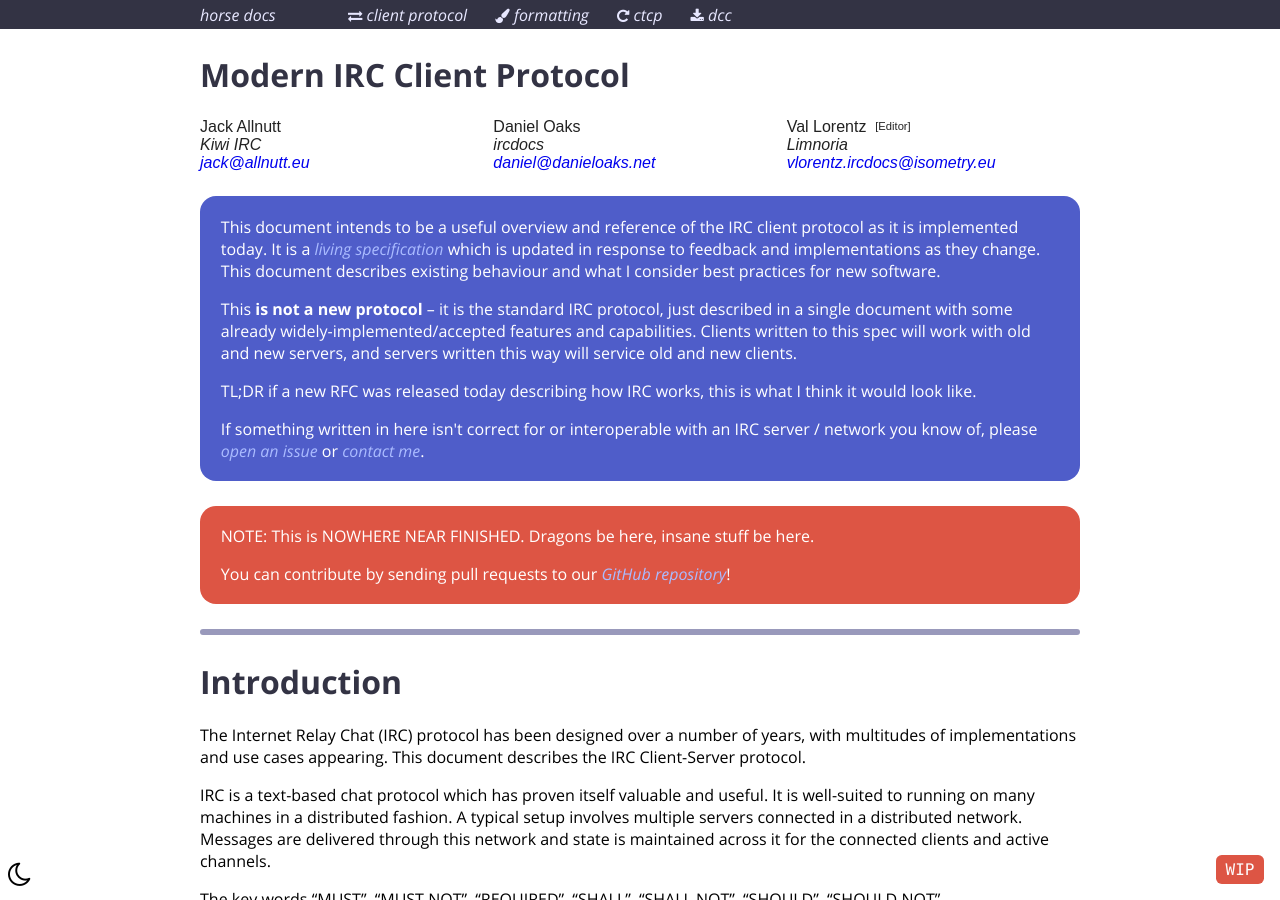
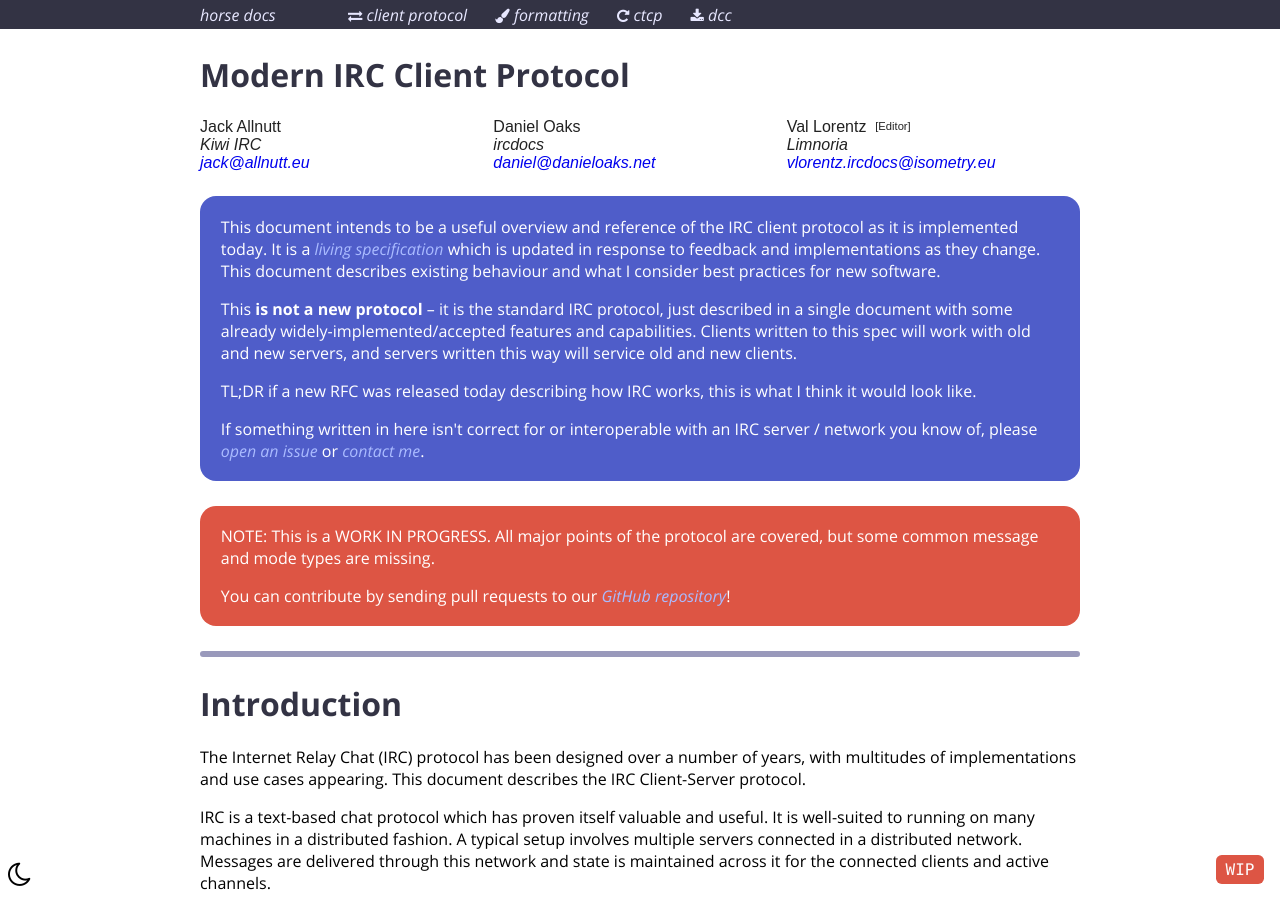
Before and after one commit to ircdocs/modern-irc, a Jekyll site: the page built from index.md, in a window 1280 px wide and 900 px high. Built offline with Jekyll 4.4.1, drawn with Linux system fonts in a browser that asks for light colours; the table of contents is made by our own code.

Commit message:
Update the introductory warning (#167)
This reflects the current state more accurately.

```diff
--- a/index.md
+++ b/index.md
@@ -33,7 +33,7 @@ toc: true
 </div>
 
 <div class="warning">
-    <p>NOTE: This is NOWHERE NEAR FINISHED. Dragons be here, insane stuff be here.</p>
+    <p>NOTE: This is a WORK IN PROGRESS. All major points of the protocol are covered, but some common message and mode types are missing.</p>
     <p>You can contribute by sending pull requests to our <a href="https://github.com/ircdocs/modern-irc">GitHub repository</a>!</p>
 </div>
 
```
